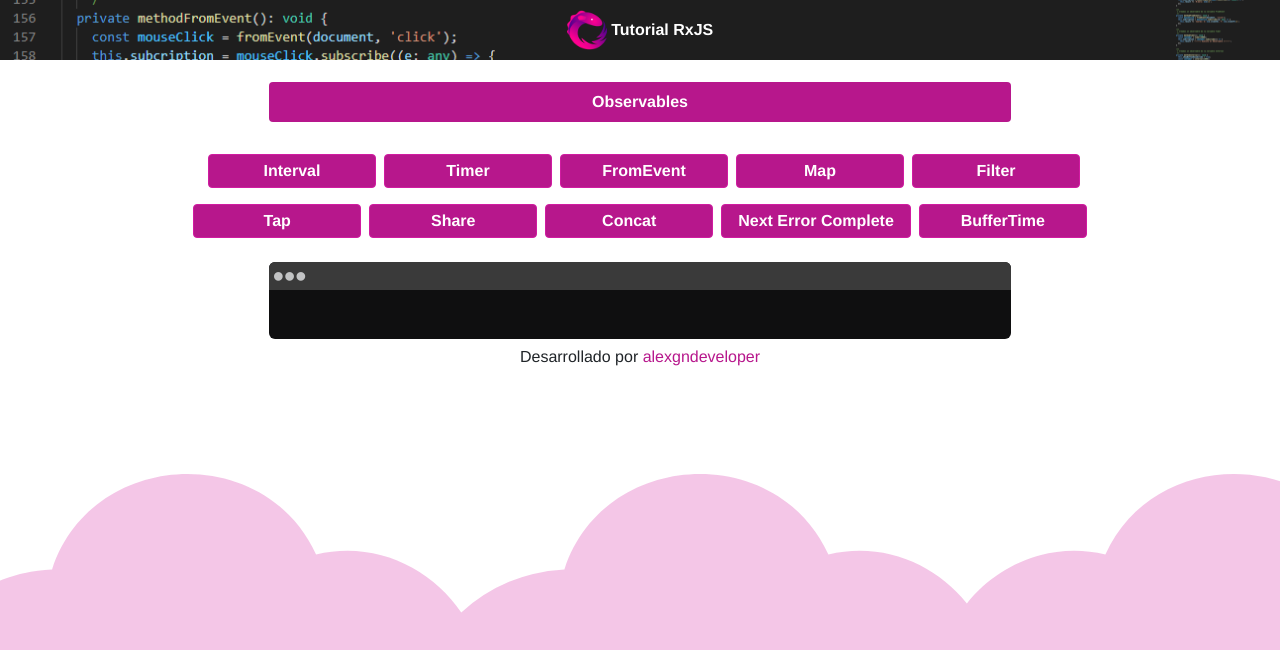
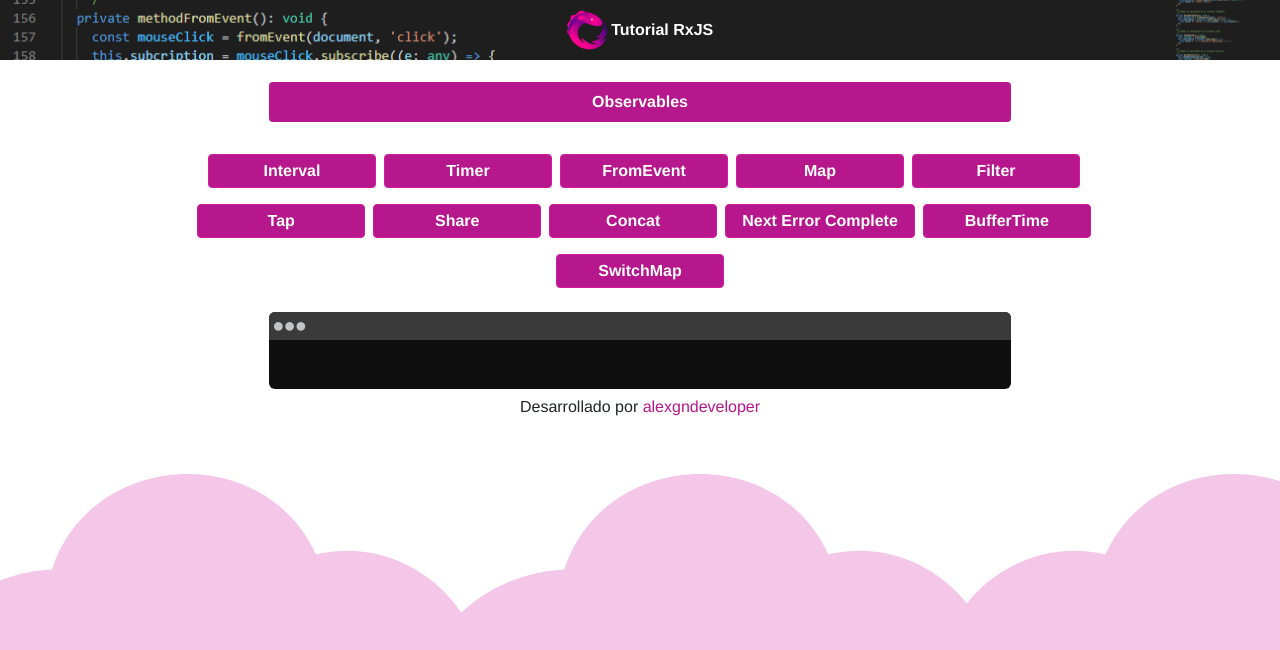
Before and after one commit to alexgndeveloper/RxJS-Tutorial, an Angular app: page / in a window 1280 px wide. Shown: the top 650 px of the page. Built offline with nearby package versions, Linux system fonts and the light colour scheme.

Commit message:
SwitchMap terminado

```diff
--- a/src/app/app.component.ts
+++ b/src/app/app.component.ts
@@ -10,7 +10,7 @@ import {
   concat,
   Observable,
 } from 'rxjs';
-import { bufferTime, filter, map, mapTo, share, take, tap } from 'rxjs/operators';
+import { bufferTime, filter, map, mapTo, share, switchMap, take, tap } from 'rxjs/operators';
 
 import { TypeObservable } from './models/type-observable';
 
@@ -102,6 +102,9 @@ export class AppComponent implements OnInit {
       case 'bufferTime':
         this.methodBufferTime();
         break;
+      case 'switchMap':
+        this.methodSwitchMap();
+        break;
       default:
         break;
     }
@@ -154,6 +157,17 @@ export class AppComponent implements OnInit {
       complete: () => {
         this.result += 'Suscripción Completa';
       },
+    });
+  }
+
+  /**
+   * Creamos un observable del operador SwitchMap
+   */
+  private methodSwitchMap(): void {
+    this.showButtonUnsubcribe = true;
+
+    this.subcription = fromEvent(document, 'click').pipe(switchMap(() => interval(1000))).subscribe((res) => {
+      this.result += res + '\n';
     });
   }
 
--- a/src/assets/data/observables.json
+++ b/src/assets/data/observables.json
@@ -48,5 +48,10 @@
     "name": "bufferTime",
     "title": "BufferTime",
     "info": "El operador BufferTime, almacena durante el tiempo en milisegundos que le pasemos como parametro el observable con el que le llamamos. En este caso en interval de medio segundo que devulve un valor númerico, entonces el interval se ejecuta cada medio segundo y el bufferTimer cada 2 segundos mostrando el interval."
+  },
+  {
+    "name": "switchMap",
+    "title": "SwitchMap",
+    "info": "El operador SwitchMap, cuando clickemos en la pagina va a volver empezar el observable y cuando volvamos a hacer click vuelve a empezar otra vez."
   }
 ]
```
